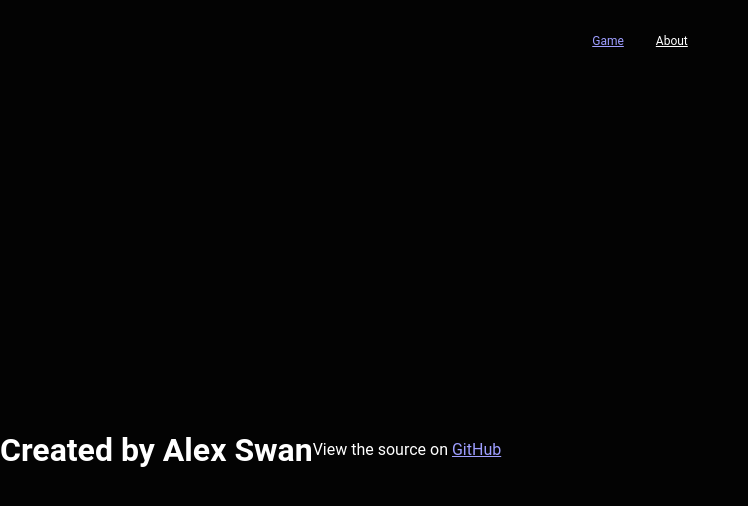
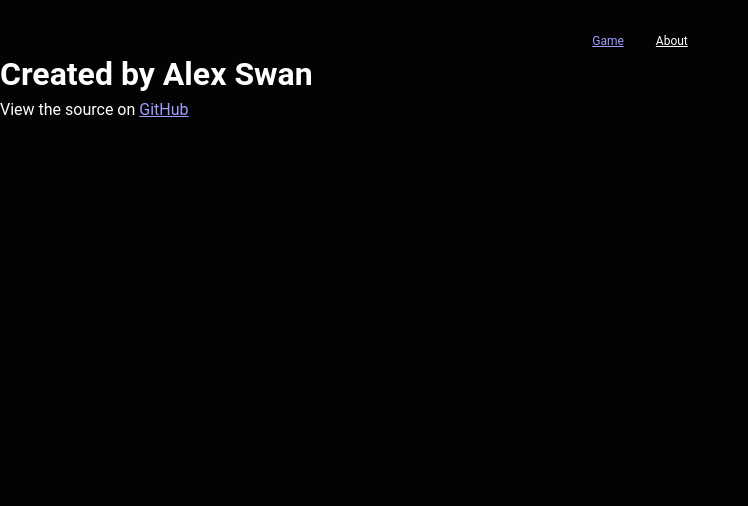
Before and after one commit to BoldBigflank/bank, a Vue app: page /about in a window 1280 px wide. Shown: the top 506 px of the page, without its empty margins (0-748 px from the left). Built offline with nearby package versions, Linux system fonts and the light colour scheme.

Commit message:
About page style

```diff
--- a/src/views/AboutView.vue
+++ b/src/views/AboutView.vue
@@ -8,11 +8,4 @@
 </template>
 
 <style>
-@media (min-width: 1024px) {
-  .about {
-    min-height: 100vh;
-    display: flex;
-    align-items: center;
-  }
-}
 </style>
```
